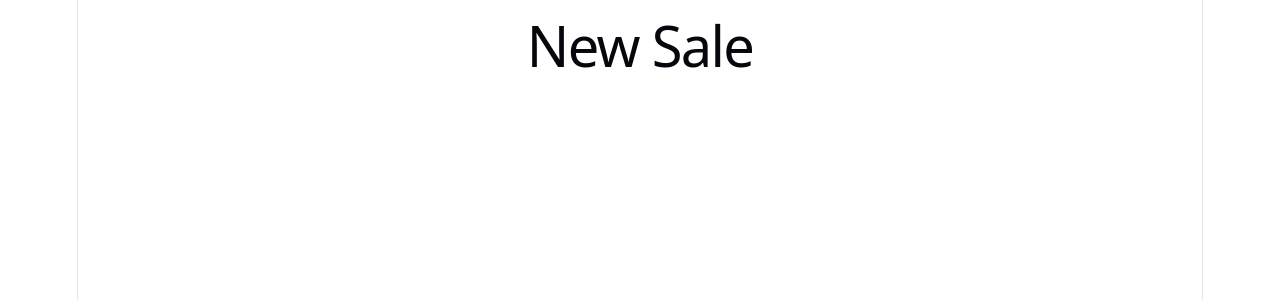
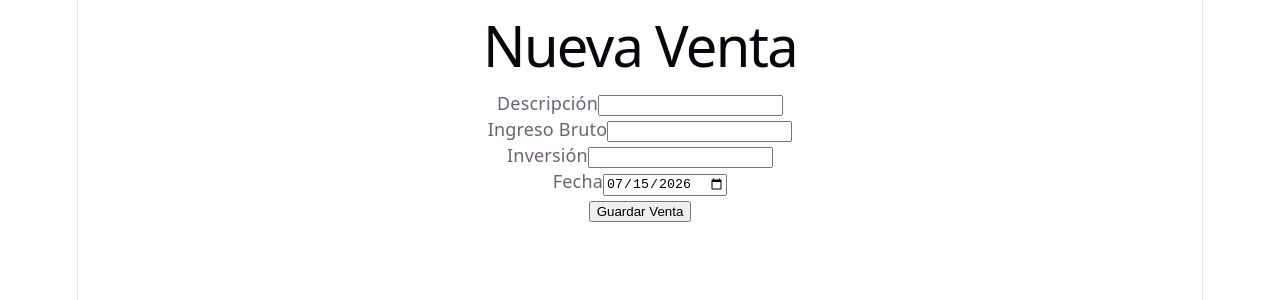
Before and after one commit to Serech-dev/market-manager, a React app in the folder frontend/: page /new-sale in a window 1280 px wide. Shown: the top 300 px of the page. Built offline with nearby package versions, Linux system fonts and the light colour scheme; the HTML template or start-up script is replaced by a standard one.

Commit message:
[front] sales | implement new sales workflow

```diff
--- a/frontend/src/App.jsx
+++ b/frontend/src/App.jsx
@@ -1,11 +1,14 @@
 import { BrowserRouter, Routes, Route } from "react-router-dom";
+
+import Dashboard from "./pages/Dashboard";
+import NewSale from "./pages/NewSale";
 
 function App() {
     return (
         <BrowserRouter>
             <Routes>
-                <Route path="/" element={<h1>Dashboard</h1>} />
-                <Route path="/new-sale" element={<h1>New Sale</h1>} />
+                <Route path="/" element={<Dashboard />} />
+                <Route path="/new-sale" element={<NewSale />} />
             </Routes>
         </BrowserRouter>
     );
--- a/frontend/src/pages/NewSale.jsx
+++ b/frontend/src/pages/NewSale.jsx
@@ -1,26 +1,88 @@
+import { useState } from "react";
+import { useNavigate } from "react-router-dom";
+import api from "../services/api";
+
 function NewSale() {
+    const navigate = useNavigate();
+
+    const [sale, setSale] = useState({
+        description: "",
+        gross_amount: "",
+        investment_amount: "",
+        date: new Date().toISOString().split("T")[0],
+    });
+
+    function handleChange(event) {
+        setSale({
+            ...sale,
+            [event.target.name]: event.target.value,
+        });
+    }
+
+    async function handleSubmit(event) {
+        event.preventDefault();
+
+        try {
+            const response = await api.post("sales/", sale);
+
+            console.log("Venta creada:", response.data);
+
+            navigate("/");
+        } catch (error) {
+            console.error(
+                "Error creando venta:",
+                error.response?.data || error.message
+            );
+        }
+    }
+
     return (
         <div>
-            <h1>New Sale</h1>
+            <h1>Nueva Venta</h1>
 
-            <form>
+            <form onSubmit={handleSubmit}>
                 <div>
-                    <label>Description</label>
-                    <input type="text" />
+                    <label>Descripción</label>
+                    <input
+                        type="text"
+                        name="description"
+                        value={sale.description}
+                        onChange={handleChange}
+                    />
                 </div>
 
                 <div>
-                    <label>Gross Amount</label>
-                    <input type="number" />
+                    <label>Ingreso Bruto</label>
+                    <input
+                        type="number"
+                        name="gross_amount"
+                        value={sale.gross_amount}
+                        onChange={handleChange}
+                    />
                 </div>
 
                 <div>
-                    <label>Investment Amount</label>
-                    <input type="number" />
+                    <label>Inversión</label>
+                    <input
+                        type="number"
+                        name="investment_amount"
+                        value={sale.investment_amount}
+                        onChange={handleChange}
+                    />
+                </div>
+
+                <div>
+                    <label>Fecha</label>
+                    <input
+                        type="date"
+                        name="date"
+                        value={sale.date}
+                        onChange={handleChange}
+                    />
                 </div>
 
                 <button type="submit">
-                    Save Sale
+                    Guardar Venta
                 </button>
             </form>
         </div>
--- a/package.json
+++ /dev/null
@@ -1,5 +0,0 @@
-{
-  "dependencies": {
-    "react-router-dom": "^7.18.1"
-  }
-}
```
Also changed, not shown: 2 other files (tests, documents, lock files or other folders).
